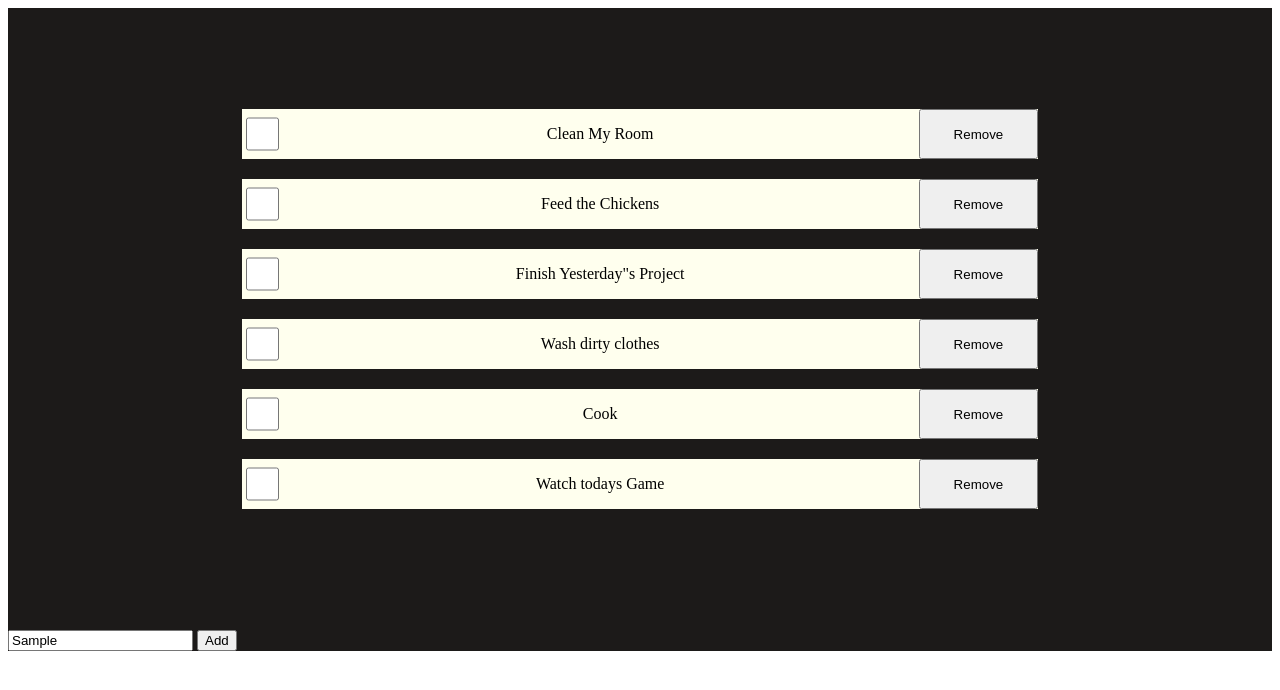
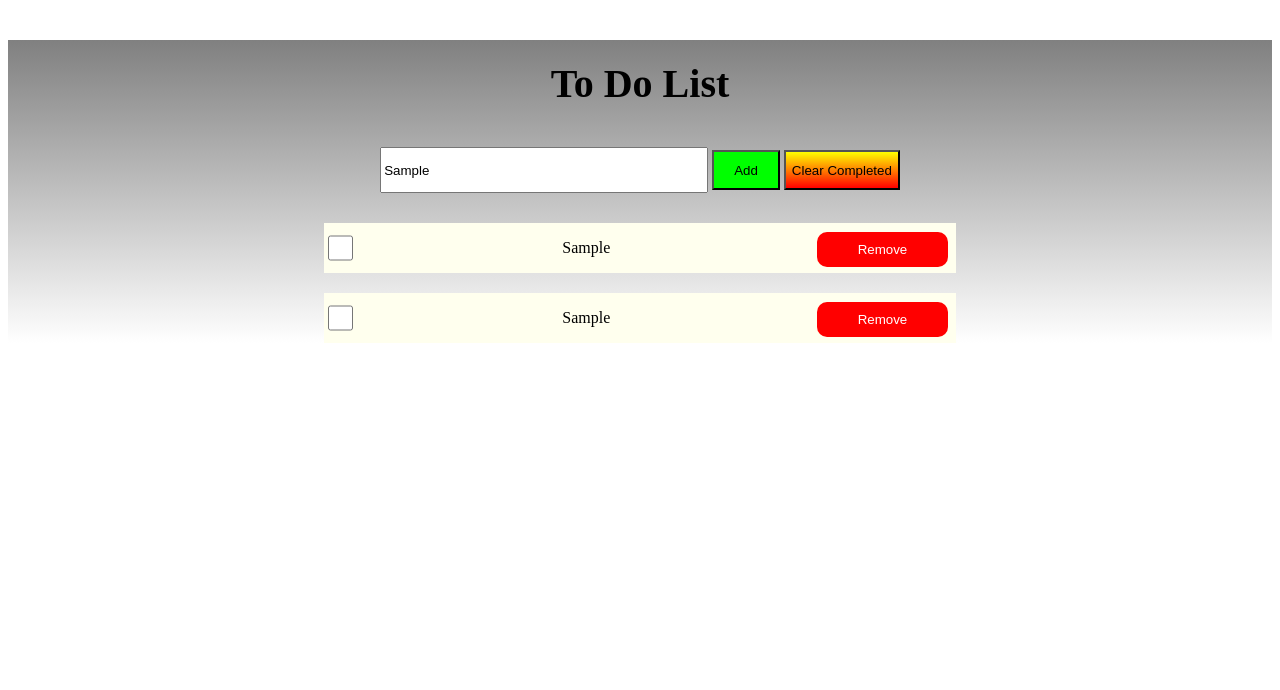
Before and after one commit to Solobarine/Todo-List, a website built with webpack: page src/index.html in a window 1280 px wide. Both pictures are taken after typing "Sample" into the empty fields and a click on the button "Add". Built offline with nearby package versions, Linux system fonts and the light colour scheme.

Commit message:
Create add and remove function

```diff
--- a/src/index.html
+++ b/src/index.html
@@ -3,15 +3,23 @@
 <head>
 	<meta charset="UTF-8">
 	<meta name="viewport" content="width=device-width, initial-scale=1.0">
-	<title>To-Do List</title>
+	<meta http-equiv="X-UA-Compatible" content="ie=edge">
+	<link rel="stylesheet" href="htttps://use.fontawesome.com/releases/v6.1.2/css/all.css">
+	<link rel="stylesheet" href="style.css">
+	<title>To Do List</title>
 </head>
 <body>
-	<section id="container" >
-		<section id="display-tasks"></section>
-		<section id="add-tasks">
-			<input type="text" id="text" aria-placeholder="Enter Task"/>
-			<button type="submit" id="addBtn">Add</button>
+	<section id="container">
+		<section class="add-tasks">
+			<h1 class="heading">To Do List</h1>
+			<section id="headdy">
+<input type="text" name="Enter task" class="task-name" placeholder="Enter your Daily Task">
+			<button type="button" id="addBtn">Add</button>
+			<button type="submit" class="clear-button">Clear Completed</button>
+			</section>
 		</section>
+		<section class="show-tasks"></section>
 	</section>
+	<script type="module"src="index.js"></script>
 </body>
 </html>
--- a/src/index.js
+++ b/src/index.js
@@ -1,52 +1,39 @@
-// import _ from 'lodash';
-import './style.css';
+// ----------------- Import Required Elements
+import taskList from './modules/taskarray.js';
+import * as element from './modules/elements.js';
+import * as taskFunction from './modules/functions.js';
 
-// Selection of Required Elements
-const todoList = document.querySelector('#display-tasks');
+// ----------------- Collect data from Local Storage
+const store = localStorage.getItem('listOfTasks');
 
-// Create Array to Populate DOM
-const taskList = [{
-  completed: 'false',
-  description: 'Clean My Room',
-  index: 0,
-},
-{
-  completed: 'false',
-  description: 'Feed the Chickens',
-  index: 1,
-},
-{
-  completed: 'false',
-  description: 'Finish Yesterday"s Project',
-  index: 2,
-},
-{
-  completed: 'false',
-  description: 'Wash dirty clothes',
-  index: 3,
-},
-{
-  completed: 'false',
-  description: 'Cook',
-  index: 4,
-},
-{
-  completed: 'false',
-  description: 'Watch todays Game',
-  index: 5,
-},
-];
-
-// Populate Task Section
-function populate() {
-  for (let index = 0; index < taskList.length; index++) { // eslint-disable-line
-    todoList.innerHTML += `<div id="shell">
-      <input type="checkbox" id="check"/>
-      <p id="task">${taskList[index].description}</p>
-      <button id="del-list">Remove</button>
-      </div>`;
-  }
+if (store) {
+	taskList.push(...JSON.parse(store));
+} else {
+	taskList;
 }
 
-// Call the function
-populate();
+// ------------------ Load Avaliable Tasks
+taskFunction.reloadTask();
+
+// ------------------ Event Listener for Add Button
+element.addBtn.addEventListener('click', () => {
+	const input = element.userInput.value;
+	const comp = 'false';
+	const index = taskList.length;
+taskFunction.addTask(input, comp, index);
+	taskFunction.loadTask(index);
+	localStorage.setItem('listOfTasks', JSON.stringify(taskList));
+});
+
+// --------------------- Event Listener to Remove Button
+element.taskContainer.addEventListener('click', (e) => {
+	if (e.target.classList.contains('remBtn')) {
+		const taskCon = e.target.parentElement;
+		const taskIndex = taskList.findIndex((t) => t.a === taskCon.querySelector('.task-item').innerText)
+		taskFunction.deleteTask(taskIndex);
+		element.taskContainer.removeChild(taskCon);
+		taskFunction.refreshIndex();
+		localStorage.setItem('listOfTasks', JSON.stringify(taskList));
+	}
+}
+)
--- a/src/modules/elements.js
+++ b/src/modules/elements.js
@@ -1,4 +1,5 @@
-// Select Required Elements
-export const library = document.querySelector('#display-tasks');
-export const taskName = document.querySelector('#text');
+
+export const userInput = document.querySelector('.task-name');
 export const addBtn = document.querySelector('#addBtn');
+export const clearCompleted = document.querySelector('.clear-button');
+export const taskContainer = document.querySelector('.show-tasks');
--- a/src/modules/functions.js
+++ b/src/modules/functions.js
@@ -0,0 +1,42 @@
+import taskList from './taskarray.js';
+import * as element from './elements.js';
+
+// Add Tasks to Array
+export const addTask = (x, y, z) => {
+	const obj = {a: x, b: y, c: z};
+	taskList.push(obj);
+	console.log(taskList);
+}
+
+// Load Tasks
+export const loadTask = (i) => {
+	element.taskContainer.innerHTML += `<div class="shell">
+																		 <input type="checkbox" class="checkbox"/>
+																		 <p class="task-item">${taskList[i].a}</p>
+																		 <button class="remBtn" type="button">Remove</button>
+																		 </div>`;
+}
+
+// Reload Tasks
+export const reloadTask = () => {
+	element.taskContainer.innerHTML = '';
+	for (let i = 0; i < taskList.length; i++) {
+	element.taskContainer.innerHTML += `<div class="shell">
+																		 <input type="checkbox" class="checkbox"/>
+																		 <p class="task-item">${taskList[i].a}</p>
+																		 <button class="remBtn" type="button">Remove</button>
+																		 </div>`;
+	}
+}
+
+// Delete Task
+export const deleteTask = (i) => {
+	taskList.splice(i, 1);
+}
+
+//Reload Task
+export const refreshIndex = () => {
+	for (let i = 0; i < taskList.length; i++) {
+		taskList[i].c = i;
+	}
+	}
--- /dev/null
+++ b/src/modules/taskarray.js
@@ -0,0 +1,2 @@
+const taskList = [];
+export default taskList;
--- a/src/style.css
+++ b/src/style.css
@@ -1,32 +1,66 @@
 #container {
-  background-color: #1c1a19;
+  background: linear-gradient(gray, #fff);
 }
 
 #display-tasks {
   align-content: center;
   padding: 8%;
+  margin-bottom: 30px;
 }
 
-#shell {
+.heading {
+  font-size: 40px;
+  text-align: center;
+  padding-top: 20px;
+}
+
+#headdy {
+  text-align: center;
+  margin-bottom: 30px;
+}
+
+.task-name {
+  height: 40px;
+  width: 320px;
+}
+
+#addBtn {
+  height: 40px;
+  background: lime;
+  padding: 0 20px;
+}
+
+.clear-button {
+  height: 40px;
+  background: linear-gradient(180deg, yellow, red);
+}
+
+.shell {
   display: grid;
-  grid-template-columns: 5% 80% 15%;
-  width: 75%;
+  grid-template-columns: 5% 73% 22%;
+  width: 50%;
   background-color: #ffe;
-  margin-left: 12.5%;
+  margin-left: 25%;
   margin-bottom: 20px;
 }
 
-#check {
+.checkbox {
   grid-area: 1/1/span1/span 1;
   padding-top: 30%;
 }
 
-#task {
+.task-item {
   grid-area: 1/2/span 1/span 1;
   text-align: center;
 }
 
-#del-button {
+.remBtn {
   grid-area: 1/3/span 1/span 1;
-  height: 40%;
+  height: 70%;
+  margin-top: 6.5%;
+  margin-right: 8px;
+  background-color: red;
+  color: #fff;
+  border-radius: 10px;
+  border: none;
 }
```
